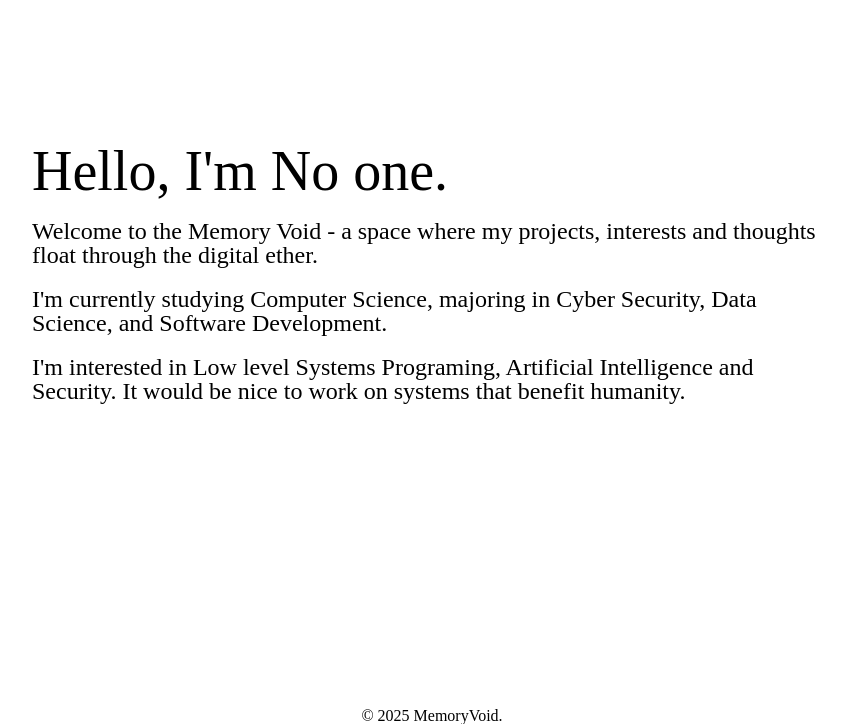
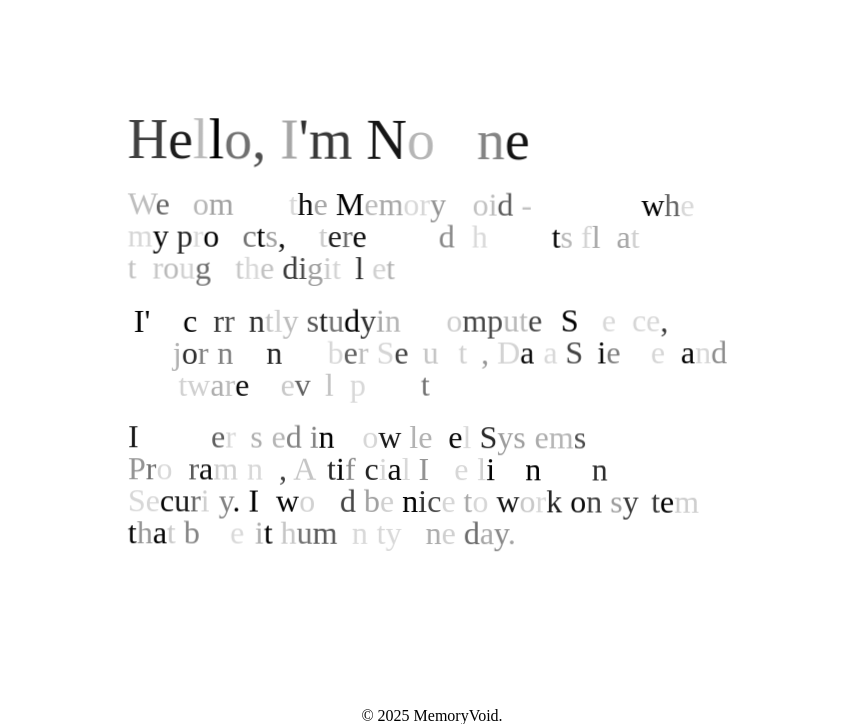
Before and after one commit to dynamicmemory/jhahn_dev, a PHP site: page / in a window 1280 px wide. Shown: the part 76-800 px from the top of the page, without its empty margins (208-1054 px from the left). Run offline with PHP 8.4, Linux system fonts and the light colour scheme.

Commit message:
Added shimmering text and cloud like effects to about me

```diff
--- /dev/null
+++ b/css/about.css
@@ -0,0 +1,98 @@
+#about-center-container{
+    padding: 100px;
+    /* background-color: #2B2B2B; */
+    border-radius: 20px;
+}
+
+.char{
+    /* display: inline-block; */
+    position: relative;
+    animation: shimmer ease-in-out infinite alternate;
+    /* animation: drift 5s ease-in-out infinite alternate; */
+}
+
+.float{
+    position: relative;
+    animation: drift 5s ease-in-out infinite alternate;
+}
+
+@keyframes shimmer {
+    0% {
+        filter: blur(0px);
+        color: #D9D9D9;
+    }
+    18% {
+        filter: blur(0.25px);
+        color: #000000;
+    }
+    36% {
+        filter: blur(0.50px);
+        color: #D9D9D9;
+    }
+    54% {
+        filter: blur(0.75px);
+        color: #000000;
+    }
+    70% {
+        filter: blur(0.5px);
+        color: #D9D9D9;
+    }
+    84% {
+        filter: blur(0.25px);
+        color: #000000;
+    }
+    100% {
+        filter: blur(0px);
+        color: #FFFFFF;
+    }
+}
+
+@keyframes drift {
+    0% {
+        transform: translate(0px, 0px) rotate(0deg);
+        /* color: #FFFFFF; */
+    }
+    20% {
+        transform: translate(-2.5px, -2.5px) rotate(0.1deg);
+        /* color: #00FFFB; */
+    }
+    40% {
+        transform: translate(5px, -2.5px) rotate(-0.2deg);
+        /* color: #C800FF; */
+    }
+    60% {
+        transform: translate(-5px, 5px) rotate(0.3deg);
+        /* color: #FFBF00; */
+    }
+    80% {
+        transform: translate(5px, 5px) rotate(-0.1deg);
+        /* color: #00FF44; */
+    }
+    100% {
+        transform: translate(0px, 0px) rotate(0deg);
+        /* filter: blur(0px); */
+        /* color: #000000; */
+    }
+}
+
+
+
+.float:nth-child(1) {
+    animation-duration: 30s; animation-delay: 0s;
+}
+
+.float:nth-child(2) {
+    animation-duration: 45s; animation-delay: 0s;
+}
+
+.float:nth-child(3) {
+    animation-duration: 15s; animation-delay: 0s;
+}
+
+.float:nth-child(4) {
+    animation-duration: 60s; animation-delay: 0s;
+}
+
+.float:nth-child(5) {
+    animation-duration: 75s; animation-delay: 0s;
+}
--- a/css/main.css
+++ b/css/main.css
@@ -34,9 +34,10 @@
 
 /* Holds all left and center col content as well as home page about me*/
 .main-container {
-    font-size: 1.5rem;
+    font-size: 2rem;
     margin: auto;
     max-width: 800px;
+    color: #FFFFFF;
 }
 
 /* Probably should go, currently controlling the about me paragraph */
--- a/header.php
+++ b/header.php
@@ -7,10 +7,12 @@
         <meta charset="utf-8">
         <link rel="stylesheet" type="text/css" href="/css/reset.css">
         <link rel="stylesheet" type="text/css" href="/css/main.css">
+        <link rel="stylesheet" type="text/css" href="/css/about.css">
         <link rel="stylesheet" type="text/css" href="/css/logs.css">
      <!--   <link rel="stylesheet" type="text/css" href="/css/projects.css">
         <link rel="stylesheet" type="text/css" href="/css/contact.css"> -->
         <script src="js/main.js"></script>
+        <script src="js/char.js"></script>
     </head>
     <body>
         <header>
--- a/index.php
+++ b/index.php
@@ -4,20 +4,22 @@
 
 <?php include "header.php" ?>
 
-<div class="main-container" id="home-container">
-    <h1>Hello, I'm No one.</h1>
-    <p>
+<div class="main-container" id="about-container">
+    <div class="float" id="about-center-container">
+        <h1 class="float" id="about-h1">Hello, I'm No one.</h1>
+        <p class="float" id="about-p1">
         Welcome to the Memory Void - a space where my projects, interests
         and thoughts float through the digital ether.
         </p>
-    <p>
+        <p class="float" id="about-p2">
         I'm currently studying Computer Science, majoring in Cyber
         Security, Data Science, and Software Development.
         </p>
-    <p>
+        <p class="float" id="about-p3">
         I'm interested in Low level Systems Programing, Artificial
         Intelligence and Security. It would be nice to work on systems that
-    benefit humanity.
+        benefit humanity one day.
         </p>
     </div>
+</div>
 <?php include "footer.php" ?>
--- /dev/null
+++ b/js/char.js
@@ -0,0 +1,25 @@
+document.addEventListener("DOMContentLoaded", () => {
+
+    function wrapCharInSpan(id) {
+        const e = document.getElementById(id);
+        if (!e) return;
+
+        // Split up every char and place it in an individual span
+        e.innerHTML = e.textContent
+            .split('')
+            .map(c => c === ' ' ? ' ' :`<span class="char">${c}</span>`)
+            .join('');
+
+        // Randomise the length of the duration
+        e.querySelectorAll('.char').forEach(c => {
+            // c.style.animationDuration = `${10 + Math.random()*10}s`;
+            c.style.animationDuration = `${10 + Math.random()*10}s`;
+            c.style.animationDelay = `${Math.random()*10}s`;
+        });
+    }
+
+    // For each id in the list, call the wrap span function and apply the span
+    // TODO: Dynamically load the ids from the page.
+    const ids = ["about-h1", "about-p1", "about-p2", "about-p3"]
+    ids.forEach(id => wrapCharInSpan(id));
+});
```
Also changed, not shown: thoughts.php (deleted, +0 -69 lines). Lines whose indentation alone changed are shown as unchanged.
